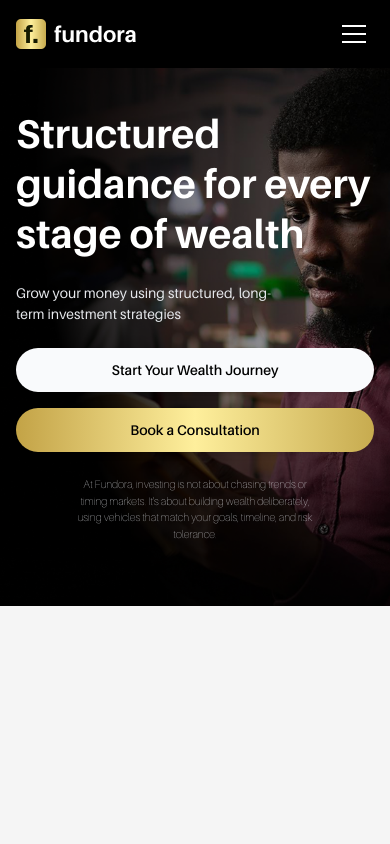
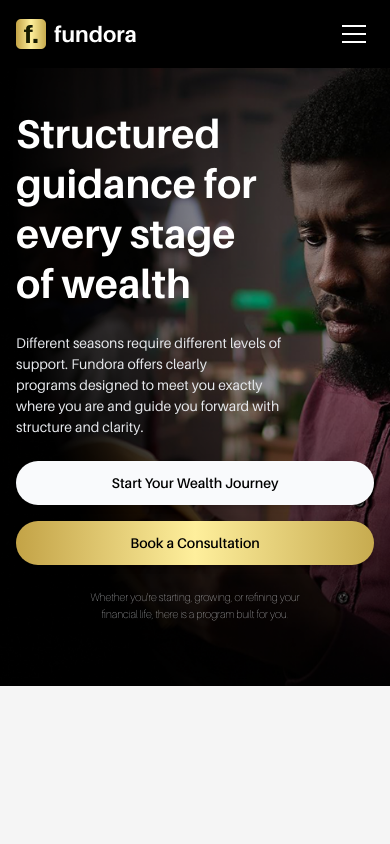
Before and after one commit to FundoraDev/fundora-website, a Next.js app: page /programs in a window 390 px wide. Shown: the top 844 px of the page. Built offline with nearby package versions, Linux system fonts and the light colour scheme; a web font is replaced by a local one.

Commit message:
Update Programs page: enhance hero section with improved text layout and messaging for better clarity and engagement. Adjust responsive design for mobile and desktop views to ensure consistent user experience.

```diff
--- a/app/programs/page.tsx
+++ b/app/programs/page.tsx
@@ -35,16 +35,18 @@ export default function Programs() {
           {/* Left copy */}
           <div className="flex-1 space-y-6">
             <h1 className="hidden md:block md:text-[54px] lg:text-[72px] leading-tight sm:text-[40px] md:text-[48px] lg:text-[54px] font-bold">
-            Structured guidance for every stage of wealth
+              Structured <br /> guidance for every <br /> stage of wealth
             </h1>
             <h1 className="block md:hidden text-[40px] leading-tight sm:text-[40px] md:text-[48px] lg:text-[54px] font-bold">
-            Structured guidance for every stage of wealth
+              Structured <br /> guidance for <br /> every stage <br /> of wealth
             </h1>
             <p className="hidden md:block max-w-xl text-[14px] md:text-[24px] font-normal text-gray-200">
-              Grow your money using structured, long-term <br /> investment strategies
+              Different seasons require different levels of support. <br />
+              Fundora offers clearly defined programs designed to <br /> meet you exactly where you are and guide you <br /> forward with structure and clarity.
             </p>
             <p className="block md:hidden max-w-xl text-[14px] md:text-[24px] font-normal text-gray-200">
-              Grow your money using structured, long-<br />term investment strategies
+              Different seasons require different levels of <br /> support.
+              Fundora offers clearly  <br /> programs designed to meet you exactly <br /> where you are and guide you forward with <br /> structure and clarity.
             </p>
             <div className="flex flex-wrap items-center gap-4">
               <Link
@@ -60,8 +62,8 @@ export default function Programs() {
                 Book a Consultation
               </Link>
             </div>
-            <p className="hidden md:block text-center md:text-left max-w-xl text-[11px] md:text-[16px] font-extralight md:font-light text-gray-200">At Fundora, investing is not about chasing trends or timing<br /> markets. It’s about building wealth deliberately, using<br /> vehicles that match your goals, timeline, and risk tolerance.</p>
-            <p className="block md:hidden text-center md:text-left max-w-xl text-[11px] md:text-[16px] font-extralight md:font-light text-gray-200">At Fundora, investing is not about chasing trends or<br /> timing markets. It’s about building wealth deliberately,<br /> using vehicles that match your goals, timeline, and risk<br /> tolerance.</p>
+            <p className="hidden md:block text-center md:text-left max-w-xl text-[11px] md:text-[16px] font-extralight md:font-light text-gray-200">Whether you’re starting, growing, or refining your financial <br /> life, there is a program built for you.</p>
+            <p className="block md:hidden text-center md:text-left max-w-xl text-[11px] md:text-[16px] font-extralight md:font-light text-gray-200">Whether you’re starting, growing, or refining your <br /> financial life, there is a program built for you.</p>
           </div>
         </div>
       </section>
```
